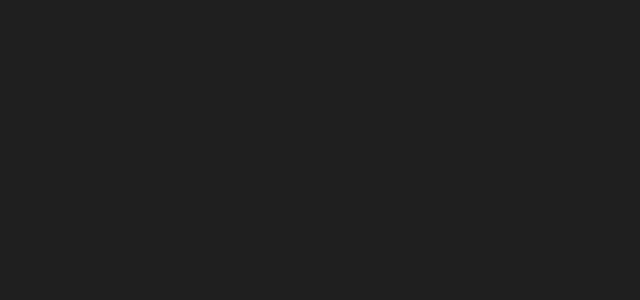
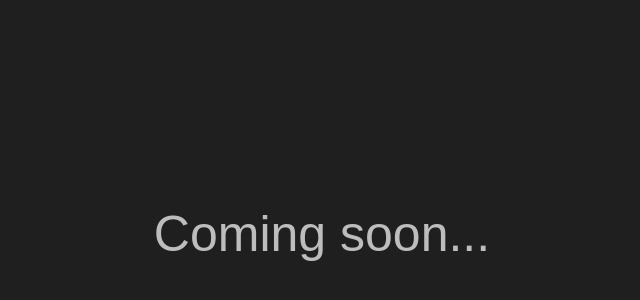
Before and after one commit to LandonHarter/portfolio, a Next.js app: page / in a window 1280 px wide. Shown: the part 166-466 px from the top of the page, without its empty margins (318-958 px from the left). Built offline with nearby package versions, Linux system fonts and the light colour scheme.

Commit message:
coming soon...

```diff
--- /dev/null
+++ b/app/page.css
@@ -0,0 +1,19 @@
+* {
+    margin: 0;
+    padding: 0;
+}
+
+.container {
+    width: 100vw;
+    height: 100vh;
+    display: flex;
+    justify-content: center;
+    align-items: center;
+}
+
+.coming-soon {
+    color: #bdbdbd;
+    font-family: 'Work Sans', sans-serif;
+    font-weight: 400;
+    font-size: 50px;
+}
--- a/app/page.tsx
+++ b/app/page.tsx
@@ -1,7 +1,9 @@
+import "./page.css"
+
 export default function Home() {
   return (
-    <div>
-
+    <div className="container">
+      <h1 className="coming-soon">Coming soon...</h1>
     </div>
   )
 }
```
